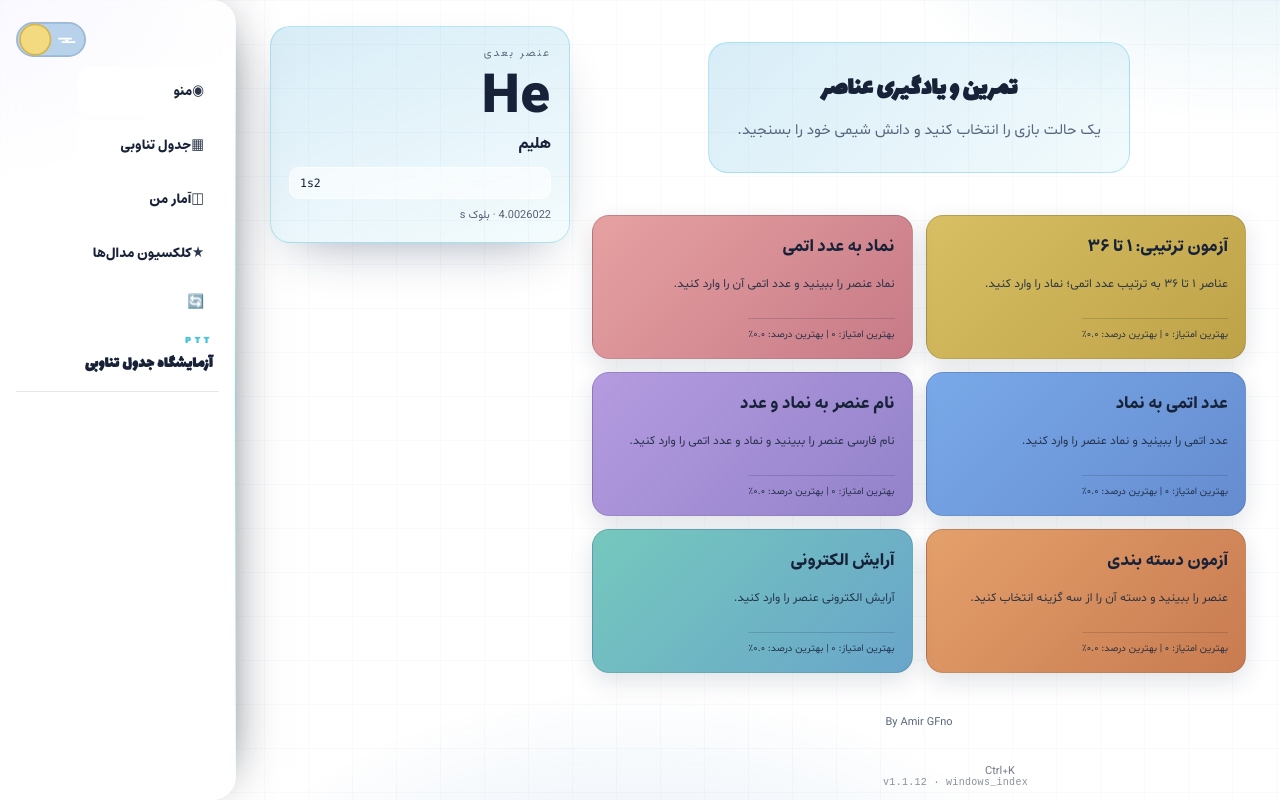
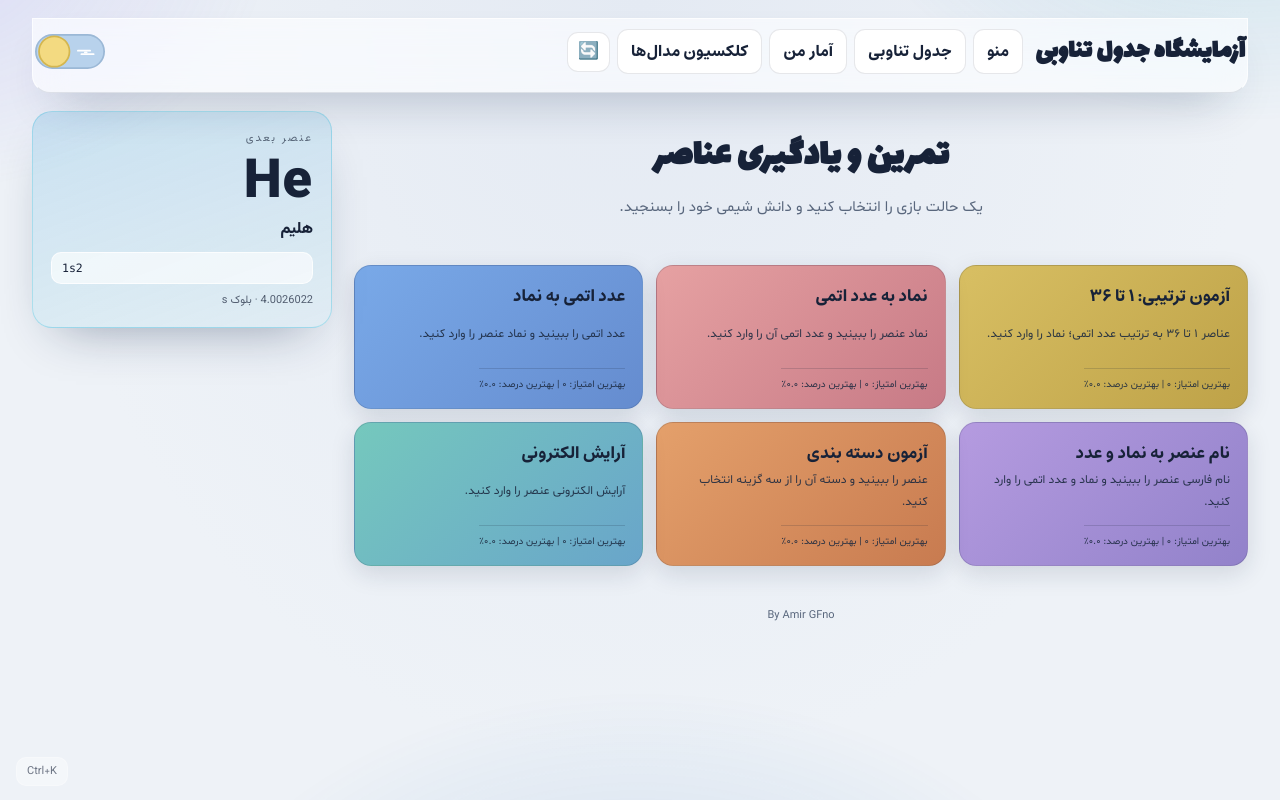
Before and after one commit to AmirGFno/PeriodicTableTrainer, a website: page windows_index.html in a window 1280 px wide. Drawn offline with Linux system fonts and the light colour scheme.

Commit message:
Release v1.1.13: restore the previous Windows look, fix the Android top bar
Windows
- remove the 1.1.12 console shell (fixed sidebar rail, cyan identity, grid
  backdrop, dashboard hero, wide mode grid) and the build badge; the interface
  is back to the 1.1.11 appearance, which also repairs the light theme
- keep only the 'next element' panel on the menu, which was the one part that
  was wanted
- the content-addressed interface loading from 1.1.12 stays: it is what made
  updates visible at all

Android
- the top bar now really sticks while scrolling: overflow-x:hidden on .app made
  it a scroll container and disabled position:sticky; switched to
  overflow-x:clip and gave the bar a glass background

Version 1.1.13 across manifests and UIs, www/index.html regenerated

Co-authored-by: arena-agent <297053741+arena-agent@users.noreply.github.com>

```diff
--- a/package.json
+++ b/package.json
@@ -1,6 +1,6 @@
 {
   "name": "periodic-table-trainer",
-  "version": "1.1.12",
+  "version": "1.1.13",
   "private": true,
   "scripts": {
     "cap:android:add": "cap add android",
--- a/version.json
+++ b/version.json
@@ -1,6 +1,6 @@
 {
-  "latest_version": "1.1.12",
-  "notes": "نسخهٔ ۱.۱.۱۲: رفع علت اصلی «اعمال نشدن آپدیت در ویندوز» — رابط حالا از یک فایل با نام متغیر بر اساس هش محتوا بارگذاری می‌شود تا حافظهٔ نهان WebView2 نسخهٔ قدیمی را نشان ندهد؛ نسخهٔ رابط بارگذاری‌شده هم گوشهٔ صفحه دیده می‌شود. ویندوز پوستهٔ کاملاً متفاوتی گرفت: نوار کناری ثابت با ناوبری عمودی، هویت آبی-فیروزه‌ای، شبکهٔ پس‌زمینه، هدر داشبوردی و پنل «عنصر بعدی». اندروید هم نوار پایین شیشه‌ای با آیکون، هویت بنفش-صورتی و کارت‌های نرم‌تر گرفت.",
+  "latest_version": "1.1.13",
+  "notes": "نسخهٔ ۱.۱.۱۳: ظاهر ویندوز به همان حالت نسخهٔ ۱.۱.۱۱ برگشت (نوار بالای افقی، رنگ‌بندی قبلی و بدون شبکهٔ پس‌زمینه)؛ فقط پنل «عنصر بعدی» در منو باقی ماند. حالت روشن ویندوز هم با حذف آن لایه دوباره درست شد. در اندروید نوار بالای صفحه هنگام اسکرول ثابت می‌ماند.",
   "windows_url": "https://github.com/AmirGFno/PeriodicTableTrainer/releases/latest/download/PeriodicTableTrainer-windows.zip",
   "windows_html_url": "https://raw.githubusercontent.com/AmirGFno/PeriodicTableTrainer/main/windows_index.html",
   "android_url": "https://github.com/AmirGFno/PeriodicTableTrainer/releases/latest/download/app-debug.apk"
--- a/windows_index.html
+++ b/windows_index.html
@@ -472,7 +472,7 @@ body.light .ptable-element{color:#172238;text-shadow:none;box-shadow:0 2px 7px #
 <div id="updateBackdrop" class="update-backdrop" role="presentation" aria-hidden="true">
   <section class="update-dialog" role="dialog" aria-modal="true" aria-labelledby="updateTitle">
     <div class="update-head"><h2 id="updateTitle">به‌روزرسانی برنامه</h2><button type="button" id="updateClose" class="update-close" aria-label="بستن">×</button></div>
-    <div class="update-versions"><span>نسخهٔ فعلی: <b id="updateCurrentVersion">۱.۱.۱۲</b></span><span>نسخهٔ جدید: <b id="updateLatestVersion">—</b></span></div>
+    <div class="update-versions"><span>نسخهٔ فعلی: <b id="updateCurrentVersion">۱.۱.۱۳</b></span><span>نسخهٔ جدید: <b id="updateLatestVersion">—</b></span></div>
     <div id="updateNotes" class="update-notes">برای دریافت اطلاعات نسخه، دکمهٔ بررسی را بزنید.</div>
     <div id="updateStatus" class="update-status" role="status" aria-live="polite"></div>
     <div id="updateShellHint" class="update-notes" hidden></div>
@@ -680,7 +680,7 @@ function changeZoom(amount){zoomScale=Math.min(2.8,Math.max(.8,zoomScale+amount)
 function resetZoom(){zoomScale=1;panX=-50;panY=10;applyTransform()}
 function bindTablePan(){const vp=$("tableViewport");vp.addEventListener("pointerdown",e=>{dragStart={x:e.clientX,y:e.clientY,px:panX,py:panY};hasDragged=false});window.addEventListener("pointermove",e=>{if(!dragStart)return;const dx=e.clientX-dragStart.x,dy=e.clientY-dragStart.y;if(Math.abs(dx)+Math.abs(dy)>5){hasDragged=true;vp.classList.add("dragging")}if(hasDragged){panX=dragStart.px+dx;panY=dragStart.py+dy;applyTransform()}});const end=()=>{if(!dragStart)return;dragStart=null;vp.classList.remove("dragging");setTimeout(()=>hasDragged=false,50)};window.addEventListener("pointerup",end);window.addEventListener("pointercancel",end);vp.addEventListener("wheel",e=>{e.preventDefault();changeZoom(e.deltaY<0?.1:-.1)},{passive:false})}
 
-const CURRENT_APP_VERSION="1.1.12";
+const CURRENT_APP_VERSION="1.1.13";
 let updateDownloadRunning=false,shellOutdated=false;
 function openUpdateDialog(){const box=$("updateBackdrop");box.classList.add("open");box.setAttribute("aria-hidden","false");$("updateStatus").textContent="در حال بررسی نسخهٔ جدید...";$("updateDownload").hidden=true;$("updateNotes").textContent="";checkForAppUpdate()}
 function closeUpdateDialog(){if(updateDownloadRunning)return;$("updateBackdrop").classList.remove("open");$("updateBackdrop").setAttribute("aria-hidden","true")}
@@ -820,56 +820,7 @@ tryWindowsBackupRestore();
 })();
 
 </script>
-<style>
-/* ================= Windows shell: desktop control deck ================= */
-:root{--g1:#0e8fd0;--g2:#22b8d6;--rail:236px}
-body:not(.light){--glass:rgba(13,21,36,.66)}
-@media (min-width:880px){
-  .app{max-width:none;margin:0;padding:26px 34px 44px calc(var(--rail) + 34px)}
-  .topbar{position:fixed;inset-block:0;inset-inline-start:0;width:var(--rail);height:100vh;
-    display:flex;flex-direction:column;align-items:stretch;gap:10px;padding:22px 16px 18px;
-    border-radius:0 24px 24px 0;border:0;border-inline-end:1px solid var(--glass-line);
-    box-shadow:14px 0 50px -30px rgba(6,14,30,.85);z-index:70}
-  .topbar::after{content:"";position:absolute;inset-block:0;inset-inline-end:-1px;width:1px;
-    background:linear-gradient(180deg,transparent,rgba(34,184,214,.55),transparent)}
-  .brand{order:-1;font-size:16px;font-weight:900;line-height:1.7;letter-spacing:.2px;
-    padding:0 6px 14px;border-bottom:1px solid var(--line);margin-bottom:8px}
-  .brand::before{content:"PTT";display:block;font-size:10px;letter-spacing:4px;color:var(--g2);opacity:.85}
-  .toolbar{order:1;flex-direction:column;align-items:stretch;gap:6px;background:none;border:0;padding:0}
-  .nav-btn{justify-content:flex-start;gap:10px;text-align:start;padding:11px 14px;border-radius:12px;
-    font-size:13.5px;font-weight:750;position:relative;border:1px solid transparent}
-  .nav-btn:hover{background:var(--glass);border-color:var(--glass-line)}
-  .nav-btn.active{background:linear-gradient(135deg,rgba(14,143,208,.22),rgba(34,184,214,.10));
-    border-color:rgba(34,184,214,.45);box-shadow:inset 0 0 0 1px rgba(34,184,214,.18)}
-  .nav-btn.active::after{content:"";position:absolute;inset-inline-start:-16px;top:50%;translate:0 -50%;
-    width:4px;height:22px;border-radius:0 6px 6px 0;background:linear-gradient(180deg,var(--g1),var(--g2))}
-  .nav-btn[data-page="menu"]::before{content:"◉"} .nav-btn[data-page="table"]::before{content:"▦"}
-  .nav-btn[data-page="stats"]::before{content:"◫"} .nav-btn[data-page="badges"]::before{content:"★"}
-  .nav-btn::before{font-size:15px;opacity:.9;inline-size:20px;text-align:center}
-  .theme-toggle-area{order:3;margin-top:auto;padding:12px 6px 0;border-top:1px solid var(--line);display:flex;justify-content:flex-start}
-  .hero{background:linear-gradient(135deg,rgba(14,143,208,.16),rgba(34,184,214,.06));
-    border:1px solid rgba(34,184,214,.28);border-radius:20px;padding:26px 28px}
-  .hero h1{font-size:26px;letter-spacing:-.3px}
-  .mode-grid{grid-template-columns:repeat(auto-fill,minmax(240px,1fr))}
-  .ptt-kbd-hint{inset-inline-start:auto;inset-inline-end:calc(var(--rail) + 18px);bottom:14px}
-}
-.ptt-build{position:fixed;inset-inline-end:calc(var(--rail,0px) + 16px);bottom:12px;z-index:60;
-  font-size:10px;letter-spacing:.3px;opacity:.5;direction:ltr;pointer-events:none;font-family:ui-monospace,monospace}
-body{background-image:linear-gradient(rgba(120,160,200,.05) 1px,transparent 1px),linear-gradient(90deg,rgba(120,160,200,.05) 1px,transparent 1px);
-  background-size:44px 44px,44px 44px}
-</style>
-<script>
 
-;(function(){
-  var d=document;
-  var b=d.createElement('div');b.className='ptt-build';
-  var file=((location.pathname||"").split("/").pop()||"").replace(/\.html?$/i,"");
-  var v=(typeof CURRENT_APP_VERSION!=="undefined")?CURRENT_APP_VERSION:"";
-  b.textContent="v"+v+" · "+file;b.title="نسخهٔ رابط بارگذاری‌شده";
-  d.body.appendChild(b);
-})();
-
-</script>
 
 <style>
 /* Windows exclusives: desktop spot panel */
```
Also changed, not shown: mobile_index.html (+15 -3 lines), www/index.html (+15 -3 lines), README.md, 3 other files.
